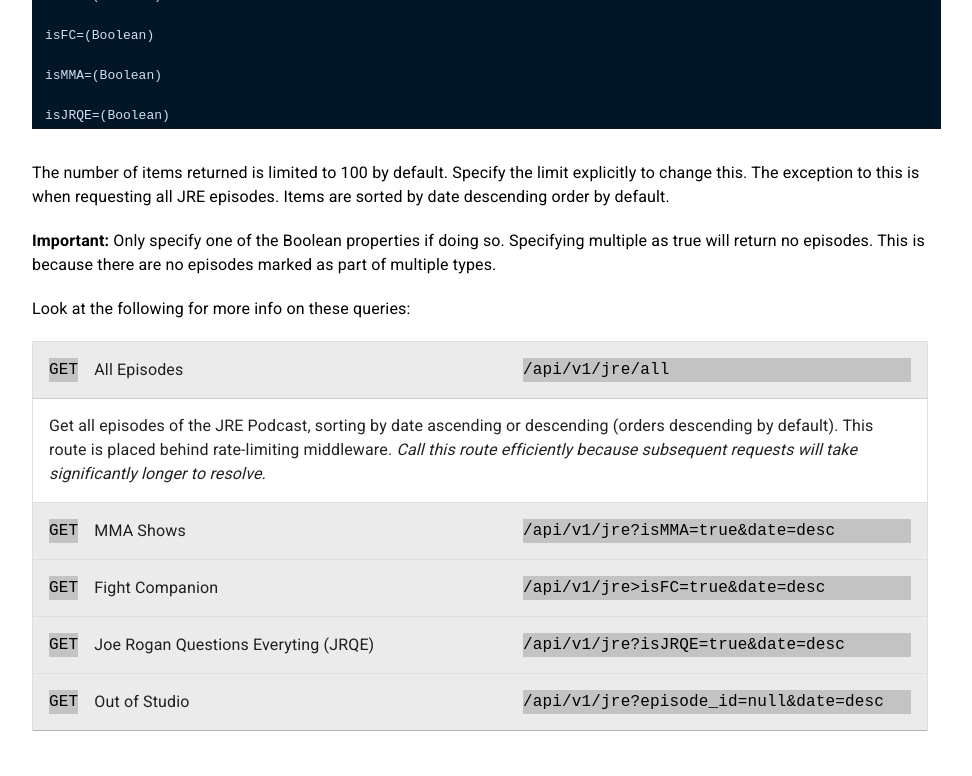
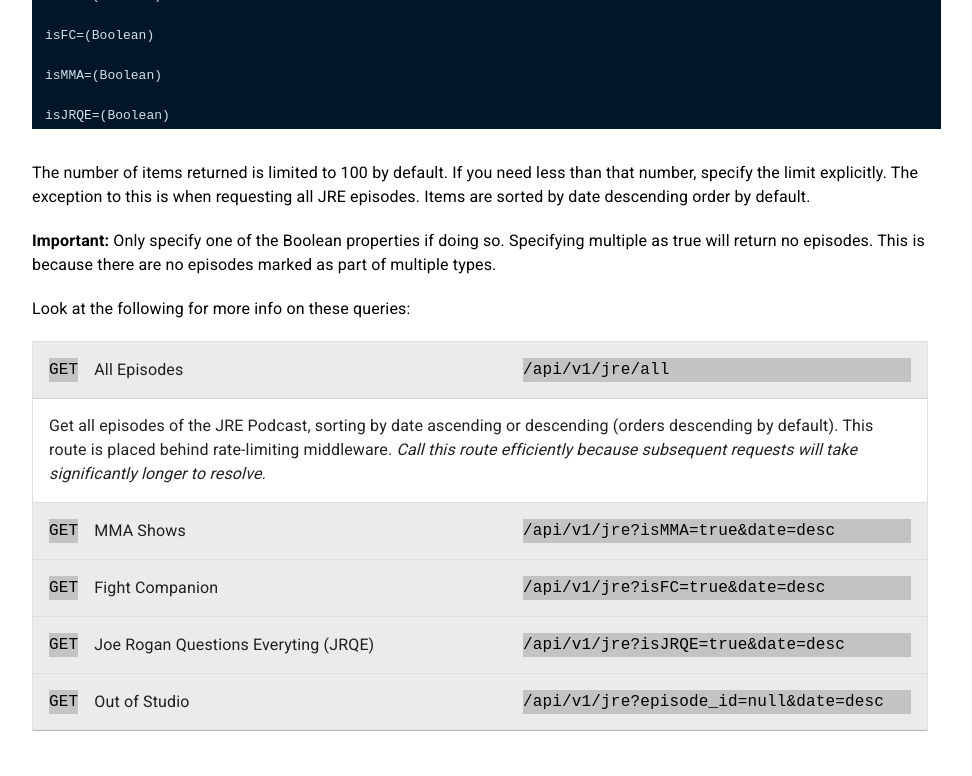
Before and after one commit to tsclay/jre-ui, a React (Create React App) app: page / in a window 1280 px wide. Shown: the part 472-1248 px from the top of the page, without its empty margins (160-1132 px from the left). Built offline with nearby package versions, Linux system fonts and the light colour scheme; no server answers.

Commit message:
edited doc text

```diff
--- a/src/components/Usage.jsx
+++ b/src/components/Usage.jsx
@@ -96,7 +96,7 @@
         </code>
       </div>
       <Typography style={typographySpacer}>
-        The number of items returned is limited to 100 by default. Specify the limit explicitly to change this. The exception to this is when requesting all JRE episodes. Items are sorted by date descending order by default.
+        The number of items returned is limited to 100 by default. If you need less than that number, specify the limit explicitly. The exception to this is when requesting all JRE episodes. Items are sorted by date descending order by default.
       </Typography>
       <Typography style={typographySpacer}>
         <strong>Important:</strong> Only specify one of the Boolean properties if doing so. Specifying multiple as true will return no episodes. This is because there are no episodes marked as part of multiple types.
@@ -165,7 +165,7 @@
               <Typography style={{marginLeft: '1em'}} component="span">Fight Companion</Typography>
             </Box>
             <Typography className={styles.inlineCode}>
-              /api/v1/jre>isFC=true&date=desc
+              /api/v1/jre?isFC=true&date=desc
             </Typography>
           </Box>
         </AccordionSummary>
```
